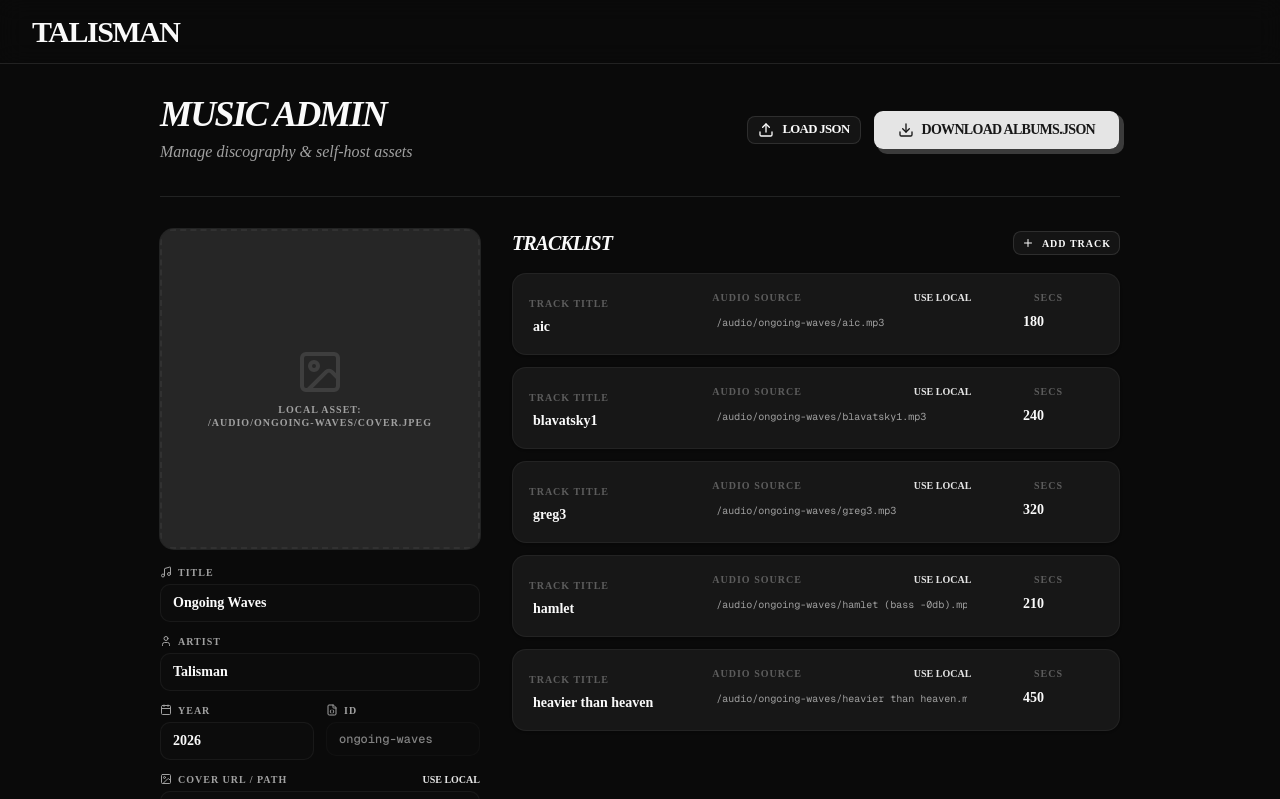
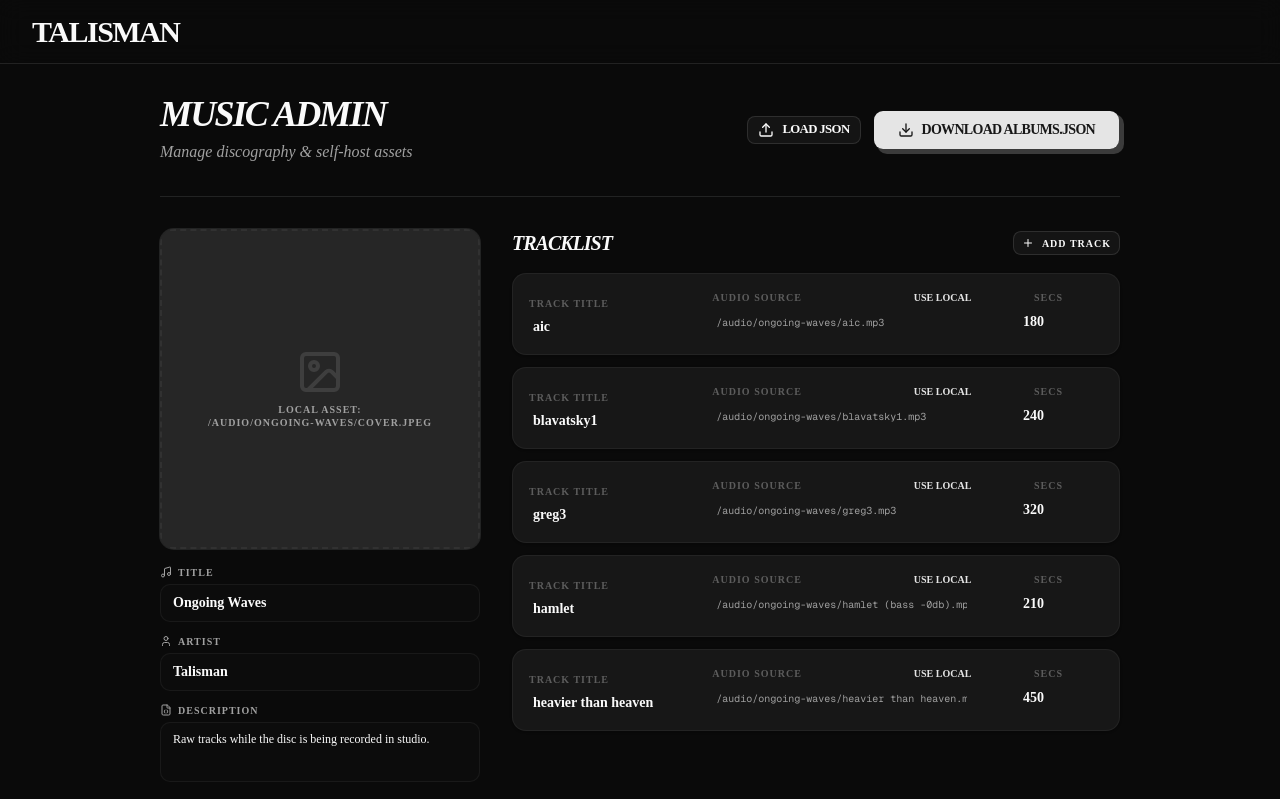
Before and after one commit to matheusdmm/TALISMAN, a Next.js app: page /admin in a window 1280 px wide. Shown: the top 799 px of the page. Built offline with nearby package versions, Linux system fonts and the light colour scheme.

Commit message:
small UI/UX changes and album description

```diff
--- a/src/app/admin/AdminClient.tsx
+++ b/src/app/admin/AdminClient.tsx
@@ -191,6 +191,18 @@ export default function AdminClient({ initialAlbums }: { initialAlbums: Album[]
                     />
                   </div>
 
+                  <div className="space-y-1">
+                    <label className="text-[10px] font-black uppercase tracking-widest text-muted-foreground flex items-center gap-1.5">
+                      <FileJson className="size-3" /> Description
+                    </label>
+                    <textarea
+                      className="w-full bg-accent/10 border border-border/50 rounded-lg px-3 py-2 text-xs font-medium focus:bg-accent/20 transition-colors min-h-[60px] resize-none"
+                      value={album.description || ''}
+                      onChange={(e) => updateAlbum(album.id, { description: e.target.value })}
+                      placeholder="Enter album description..."
+                    />
+                  </div>
+
                   <div className="grid grid-cols-2 gap-3">
                     <div className="space-y-1">
                       <label className="text-[10px] font-black uppercase tracking-widest text-muted-foreground flex items-center gap-1.5">
--- a/src/app/album/[id]/page.tsx
+++ b/src/app/album/[id]/page.tsx
@@ -52,7 +52,12 @@ export default async function AlbumPage({ params }: AlbumPageProps) {
               {album.title}
             </h1>
             <p className="text-xl text-muted-foreground mt-1">{album.artist}</p>
-            <div className="flex items-center gap-4 mt-4 text-sm text-muted-foreground">
+            {album.description && (
+              <p className="mt-4 text-muted-foreground leading-relaxed italic border-l-2 border-primary/20 pl-4 py-1">
+                {album.description}
+              </p>
+            )}
+            <div className="flex items-center gap-4 mt-6 text-sm text-muted-foreground">
               <span>{album.releaseYear}</span>
               <span className="w-1 h-1 rounded-full bg-muted-foreground/50" />
               <span>{album.tracks.length} Tracks</span>
--- a/src/components/layout/AudioPlayer.tsx
+++ b/src/components/layout/AudioPlayer.tsx
@@ -89,6 +89,9 @@ export function AudioPlayer() {
           <div className="mb-8">
             <h2 className="text-2xl font-black tracking-tight truncate">{currentTrack.title}</h2>
             <p className="text-lg text-muted-foreground font-medium truncate">{currentAlbum?.title}</p>
+            {currentAlbum?.description && (
+              <p className="text-sm text-muted-foreground/60 mt-1 line-clamp-2 italic">{currentAlbum.description}</p>
+            )}
           </div>
 
           {/* Waveform (Full Width on Mobile) */}
@@ -173,6 +176,11 @@ export function AudioPlayer() {
             <div className="flex flex-col overflow-hidden flex-1">
               <span className="font-bold text-sm truncate">{currentTrack.title}</span>
               <span className="text-xs text-muted-foreground truncate">{currentAlbum?.title}</span>
+              {currentAlbum?.description && (
+                <span className="text-[10px] text-muted-foreground/50 truncate italic hidden md:block">
+                  {currentAlbum.description}
+                </span>
+              )}
             </div>
             {/* Mobile-only play button in minimized bar */}
             <Button
--- a/src/data/albums.json
+++ b/src/data/albums.json
@@ -3,6 +3,7 @@
     "id": "ongoing-waves",
     "title": "Ongoing Waves",
     "artist": "Talisman",
+    "description": "Raw tracks while the disc is being recorded in studio.",
     "coverUrl": "/audio/ongoing-waves/cover.jpeg",
     "releaseYear": 2026,
     "tracks": [
--- a/src/data/albums.ts
+++ b/src/data/albums.ts
@@ -12,6 +12,7 @@ export interface Album {
   id: string;
   title: string;
   artist: string;
+  description?: string;
   coverUrl: string;
   releaseYear: number;
   tracks: Track[];
```
